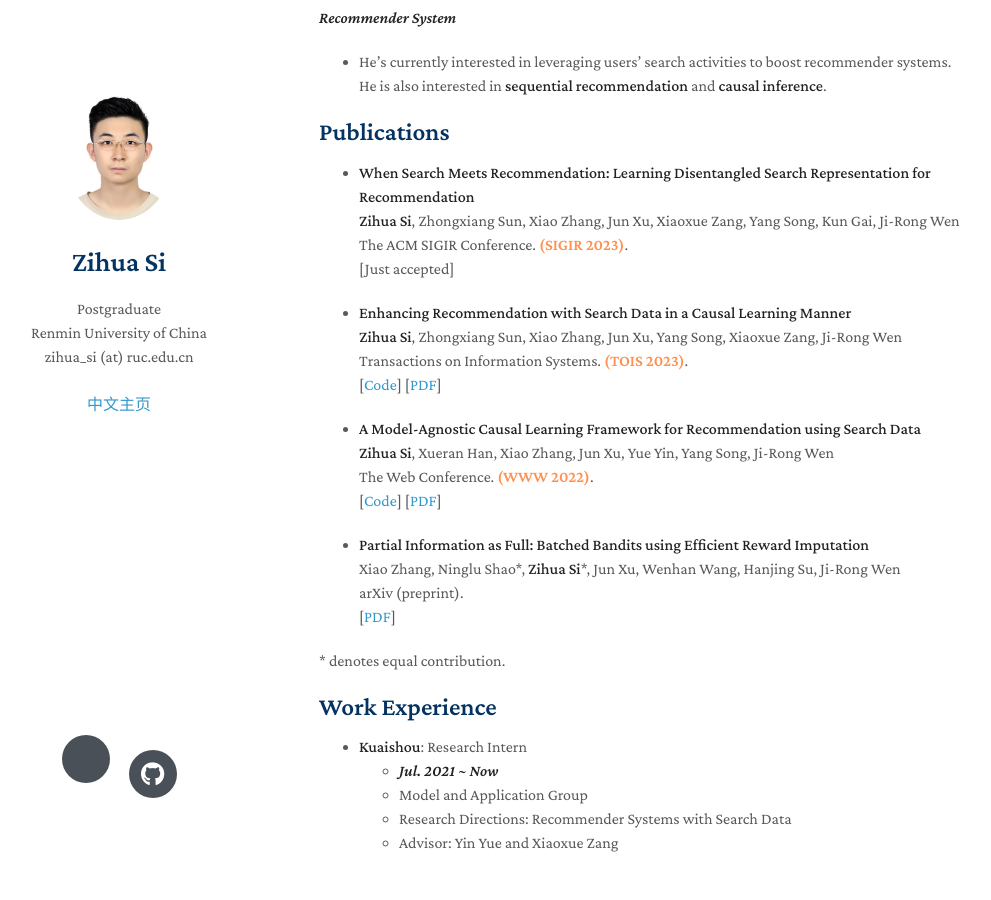
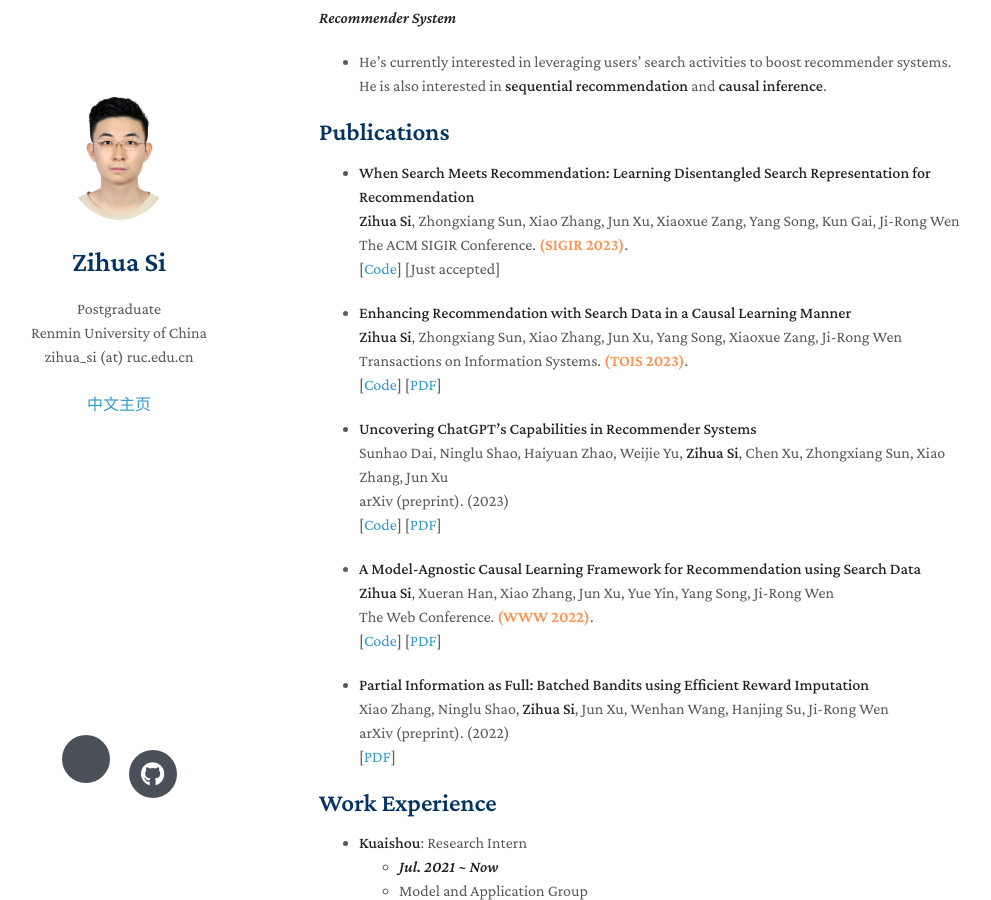
Before and after one commit to Ethan00Si/ethan00si.github.io, a Jekyll site: the page built from index.md, in a window 1280 px wide and 900 px high, scrolled down 392 px. Shown: the whole window, without its empty margins (151-1142 px from the left). Built offline with Jekyll 4.4.1, drawn with Linux system fonts in a browser that asks for light colours; nearby versions of some CDN libraries; a style sheet for code colours, icons or effects is not loaded.

Commit message:
add new work ChatGPT for recommendation

```diff
--- a/index.md
+++ b/index.md
@@ -29,6 +29,7 @@ He joined the Beijing Key Laboratory of Big Data Management and Analysis Methods
   <br>
   The ACM SIGIR Conference. <span style="color:#ff904f;font-weight:1000">(SIGIR 2023)</span>.
   <br>
+  [[Code](https://github.com/Ethan00Si/SESREC-SIGIR-2023)]
   [Just accepted]
 
 - **Enhancing Recommendation with Search Data in a Causal Learning Manner**
@@ -39,6 +40,15 @@ He joined the Beijing Key Laboratory of Big Data Management and Analysis Methods
   <br>
   [[Code](https://github.com/Ethan00Si/IV4RecPlus-TOIS-2023)]
   [[PDF](https://dl.acm.org/doi/10.1145/3582425)]
+
+- **Uncovering ChatGPT's Capabilities in Recommender Systems**
+  <br>
+  Sunhao Dai, Ninglu Shao, Haiyuan Zhao, Weijie Yu, **Zihua Si**, Chen Xu, Zhongxiang Sun, Xiao Zhang, Jun Xu
+  <br>
+  arXiv (preprint). (2023)
+  <br>
+  [[Code](https://github.com/rainym00d/LLM4RS)]
+  [[PDF](https://arxiv.org/abs/2305.02182)]
 
 - **A Model-Agnostic Causal Learning Framework for Recommendation using Search Data**
   <br>
@@ -54,14 +64,12 @@ He joined the Beijing Key Laboratory of Big Data Management and Analysis Methods
 
 - **Partial Information as Full: Batched Bandits using Efficient Reward Imputation**
   <br>
-  Xiao Zhang, Ninglu Shao\*, **Zihua Si**\*, Jun Xu, Wenhan Wang, Hanjing Su, Ji-Rong Wen
+  Xiao Zhang, Ninglu Shao, **Zihua Si**, Jun Xu, Wenhan Wang, Hanjing Su, Ji-Rong Wen
   <br>
-  arXiv (preprint).
+  arXiv (preprint). (2022)
   <br>
   [[PDF](https://arxiv.org/pdf/2210.06719.pdf)]
 
-
-\* denotes equal contribution.
 
 
 
```
Also changed, not shown: zh.md (+12 -3 lines).
